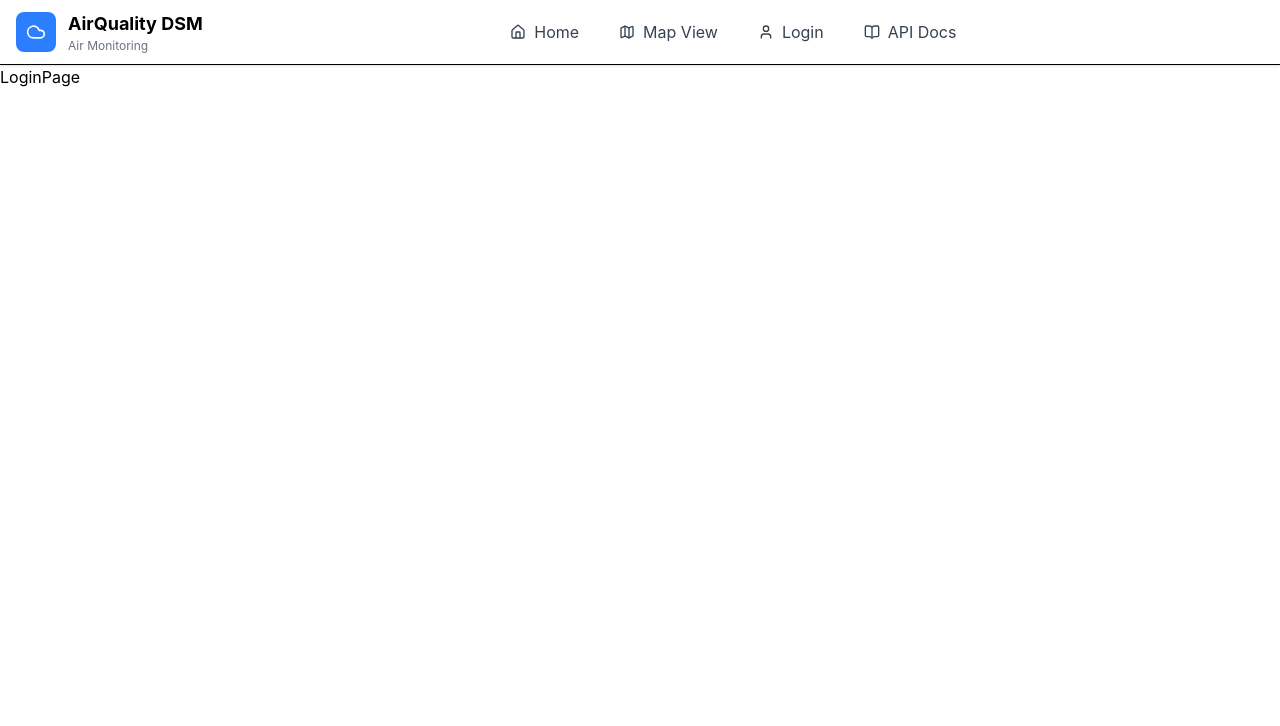
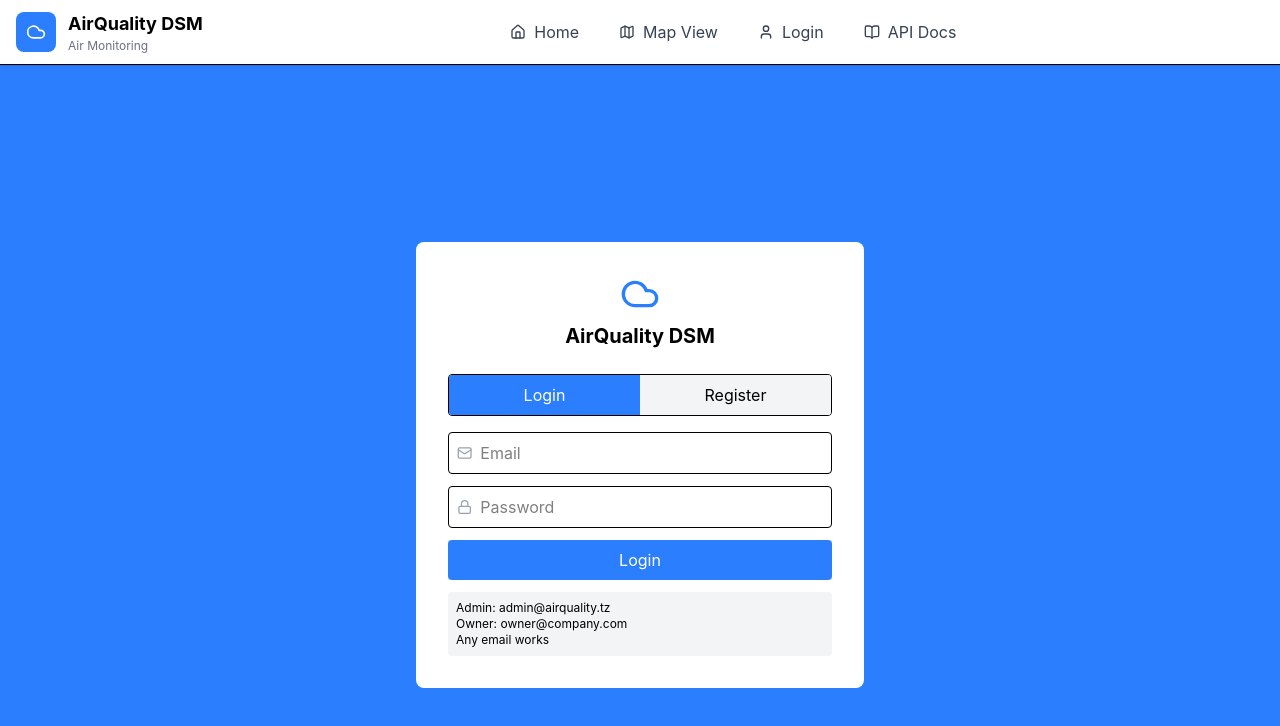
Before and after one commit to AI-NextGen-Innovate-Lab/AIR-QUALITY, a React app in the folder software/frontend/: page /login in a window 1280 px wide. Shown: the top 726 px of the page. Built offline with nearby package versions, Linux system fonts and the light colour scheme; the HTML template or start-up script is replaced by a standard one.

Commit message:
fixing the protected routes and adding loginpage

```diff
--- a/software/frontend/src/App.jsx
+++ b/software/frontend/src/App.jsx
@@ -15,7 +15,9 @@ import UserProfile from "./app/pages/UserProfile";
 import LocationDetails from "./app/pages/LocationDetails";
 
 import Header from "./app/components/Header";
-import ProtectedRoute from "./app/routes/ProtectedRoute";
+import ProtectedRoutes from "./app/routes/ProtectedRoutes";
+import APIDocumentation from "./app/pages/APIDocumentation";
+
 
 function App() {
   return (
@@ -32,54 +34,62 @@ function App() {
           <Route
             path="/dashboard"
             element={
-              <ProtectedRoute>
+              <ProtectedRoutes>
                 <DataDashboard />
-              </ProtectedRoute>
+              </ProtectedRoutes>
             }
           />
 
           <Route
             path="/download"
             element={
-              <ProtectedRoute>
+              <ProtectedRoutes>
                 <Download />
-              </ProtectedRoute>
+              </ProtectedRoutes>
             }
           />
 
           <Route
             path="/private-sensors"
             element={
-              <ProtectedRoute roles={["private_owner", "admin"]}>
+              <ProtectedRoutes roles={["private_owner", "admin"]}>
                 <PrivateSensor />
-              </ProtectedRoute>
+              </ProtectedRoutes>
             }
           />
 
           <Route
             path="/admin"
             element={
-              <ProtectedRoute roles={["admin"]}>
+              <ProtectedRoutes roles={["admin"]}>
                 <AdminPanel />
-              </ProtectedRoute>
+              </ProtectedRoutes>
             }
           />
 
           <Route
             path="/sensor-status"
             element={
-              <ProtectedRoute roles={["admin"]}>
+              <ProtectedRoutes roles={["admin"]}>
                 <SensorStatus />
-              </ProtectedRoute>
+              </ProtectedRoutes>
+            }
+          />
+           <Route
+            path="/api-docs"
+            element={
+              <ProtectedRoutes>
+                <APIDocumentation />
+              </ProtectedRoutes>
             }
           />
 
           <Route
             path="/profile"
             element={
-              <ProtectedRoute>
+              <ProtectedRoutes>
                 <UserProfile />
-              </ProtectedRoute>
+              </ProtectedRoutes>
             }
           />
 
--- a/software/frontend/src/app/pages/LoginPage.jsx
+++ b/software/frontend/src/app/pages/LoginPage.jsx
@@ -1,9 +1,255 @@
-import React from 'react'
+import React, { useState } from "react";
+import { useAuth } from "../context/AuthContext";
+import { useNavigate } from "react-router-dom";
+import { Cloud, Mail, Lock, User } from "lucide-react";
 
-const LoginPage = () => {
+export default function LoginPage() {
+  const { login, register } = useAuth();
+  const navigate = useNavigate();
+
+  const [activeTab, setActiveTab] = useState("login");
+  const [isLoading, setIsLoading] = useState(false);
+  const [error, setError] = useState("");
+  const [showVerification, setShowVerification] = useState(false);
+
+  // Login
+  const [loginEmail, setLoginEmail] = useState("");
+  const [loginPassword, setLoginPassword] = useState("");
+
+  // Register
+  const [registerName, setRegisterName] = useState("");
+  const [registerEmail, setRegisterEmail] = useState("");
+  const [registerPassword, setRegisterPassword] = useState("");
+  const [registerConfirmPassword, setRegisterConfirmPassword] = useState("");
+
+  const handleLogin = async (e) => {
+    e.preventDefault();
+    setError("");
+    setIsLoading(true);
+
+    try {
+      const success = await login(loginEmail, loginPassword);
+      if (success) {
+        navigate("/");
+      } else {
+        setError("Invalid email or password");
+      }
+    } catch {
+      setError("Login error");
+    } finally {
+      setIsLoading(false);
+    }
+  };
+
+  const handleRegister = async (e) => {
+    e.preventDefault();
+    setError("");
+
+    if (registerPassword !== registerConfirmPassword) {
+      setError("Passwords do not match");
+      return;
+    }
+
+    if (registerPassword.length < 6) {
+      setError("Password must be at least 6 characters");
+      return;
+    }
+
+    setIsLoading(true);
+
+    try {
+      const success = await register(
+        registerName,
+        registerEmail,
+        registerPassword
+      );
+
+      if (success) {
+        setShowVerification(true);
+      } else {
+        setError("Registration failed");
+      }
+    } catch {
+      setError("Registration error");
+    } finally {
+      setIsLoading(false);
+    }
+  };
+
+  // ✅ Verification screen
+  if (showVerification) {
+    return (
+      <div className="min-h-screen flex items-center justify-center bg-blue-500 p-4">
+        <div className="bg-white p-8 rounded-lg w-full max-w-md text-center">
+          <Mail className="mx-auto mb-4 text-green-600" size={40} />
+          <h2 className="text-xl font-bold mb-2">Check Your Email</h2>
+          <p className="text-gray-600 mb-4">
+            Code sent to <strong>{registerEmail}</strong>
+          </p>
+
+          <p className="text-sm bg-gray-100 p-2 rounded mb-4">
+            Demo code: <strong>123456</strong>
+          </p>
+
+          <button
+            onClick={() => navigate("/")}
+            className="w-full bg-blue-500 text-white py-2 rounded"
+          >
+            Continue
+          </button>
+        </div>
+      </div>
+    );
+  }
+
   return (
-    <div>LoginPage</div>
-  )
+    <div className="min-h-screen flex items-center justify-center bg-blue-500 p-4">
+      <div className="bg-white p-8 rounded-lg w-full max-w-md">
+
+        {/* Logo */}
+        <div className="text-center mb-6">
+          <Cloud className="mx-auto text-blue-500 mb-2" size={40} />
+          <h1 className="text-xl font-bold">AirQuality DSM</h1>
+        </div>
+
+        {/* Tabs */}
+        <div className="flex mb-4 border rounded overflow-hidden">
+          <button
+            onClick={() => setActiveTab("login")}
+            className={`flex-1 py-2 ${
+              activeTab === "login"
+                ? "bg-blue-500 text-white"
+                : "bg-gray-100"
+            }`}
+          >
+            Login
+          </button>
+          <button
+            onClick={() => setActiveTab("register")}
+            className={`flex-1 py-2 ${
+              activeTab === "register"
+                ? "bg-blue-500 text-white"
+                : "bg-gray-100"
+            }`}
+          >
+            Register
+          </button>
+        </div>
+
+        {/* Error */}
+        {error && (
+          <div className="bg-red-100 text-red-600 p-2 rounded mb-3 text-sm">
+            {error}
+          </div>
+        )}
+
+        {/* LOGIN */}
+        {activeTab === "login" && (
+          <form onSubmit={handleLogin} className="space-y-3">
+            <div className="flex items-center border rounded px-2">
+              <Mail className="text-gray-400" size={16} />
+              <input
+                type="email"
+                placeholder="Email"
+                className="w-full p-2 outline-none"
+                value={loginEmail}
+                onChange={(e) => setLoginEmail(e.target.value)}
+                required
+              />
+            </div>
+
+            <div className="flex items-center border rounded px-2">
+              <Lock className="text-gray-400" size={16} />
+              <input
+                type="password"
+                placeholder="Password"
+                className="w-full p-2 outline-none"
+                value={loginPassword}
+                onChange={(e) => setLoginPassword(e.target.value)}
+                required
+              />
+            </div>
+
+            <button
+              type="submit"
+              disabled={isLoading}
+              className="w-full bg-blue-500 text-white py-2 rounded"
+            >
+              {isLoading ? "Logging in..." : "Login"}
+            </button>
+
+            {/* Demo */}
+            <div className="text-xs bg-gray-100 p-2 rounded">
+              <p>Admin: admin@airquality.tz</p>
+              <p>Owner: owner@company.com</p>
+              <p>Any email works</p>
+            </div>
+          </form>
+        )}
+
+        {/* REGISTER */}
+        {activeTab === "register" && (
+          <form onSubmit={handleRegister} className="space-y-3">
+            <div className="flex items-center border rounded px-2">
+              <User className="text-gray-400" size={16} />
+              <input
+                type="text"
+                placeholder="Full Name"
+                className="w-full p-2 outline-none"
+                value={registerName}
+                onChange={(e) => setRegisterName(e.target.value)}
+                required
+              />
+            </div>
+
+            <div className="flex items-center border rounded px-2">
+              <Mail className="text-gray-400" size={16} />
+              <input
+                type="email"
+                placeholder="Email"
+                className="w-full p-2 outline-none"
+                value={registerEmail}
+                onChange={(e) => setRegisterEmail(e.target.value)}
+                required
+              />
+            </div>
+
+            <div className="flex items-center border rounded px-2">
+              <Lock className="text-gray-400" size={16} />
+              <input
+                type="password"
+                placeholder="Password"
+                className="w-full p-2 outline-none"
+                value={registerPassword}
+                onChange={(e) => setRegisterPassword(e.target.value)}
+                required
+              />
+            </div>
+
+            <div className="flex items-center border rounded px-2">
+              <Lock className="text-gray-400" size={16} />
+              <input
+                type="password"
+                placeholder="Confirm Password"
+                className="w-full p-2 outline-none"
+                value={registerConfirmPassword}
+                onChange={(e) =>
+                  setRegisterConfirmPassword(e.target.value)
+                }
+                required
+              />
+            </div>
+
+            <button
+              type="submit"
+              disabled={isLoading}
+              className="w-full bg-blue-500 text-white py-2 rounded"
+            >
+              {isLoading ? "Creating..." : "Create Account"}
+            </button>
+          </form>
+        )}
+      </div>
+    </div>
+  );
 }
-
-export default LoginPage
--- a/software/frontend/src/app/routes/ProtectedRoutes.jsx
+++ b/software/frontend/src/app/routes/ProtectedRoutes.jsx
@@ -1,4 +1,5 @@
 import { Navigate } from "react-router-dom";
+import { useAuth } from "../context/AuthContext";
 
 
 
```
